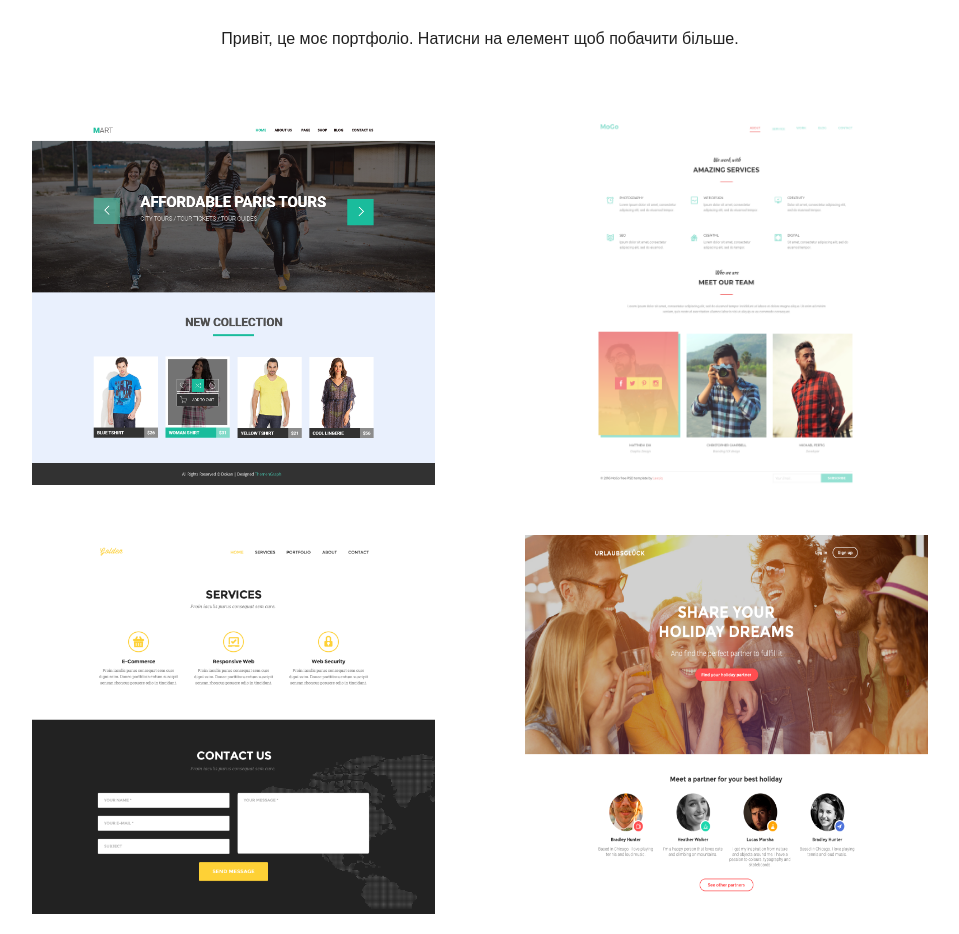
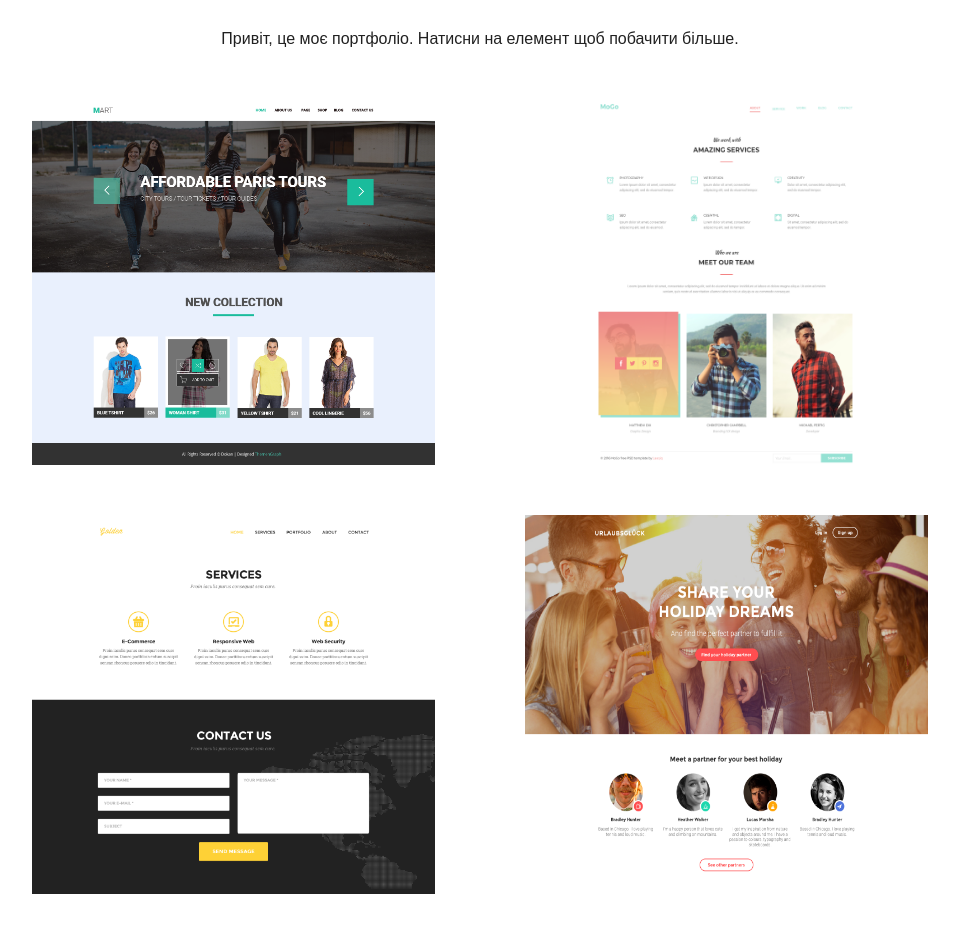
Before and after one commit to andyfomin/andyfomin, a plain HTML site: page portfolio/index.html in a window 1280 px wide. Shown: the whole page, without its empty margins (160-1119 px from the left). Drawn offline with Linux system fonts and the light colour scheme.

Commit message:
fixed margins

```diff
--- a/portfolio/styles.css
+++ b/portfolio/styles.css
@@ -15,10 +15,10 @@ body {
   flex-direction: column;
   align-items: center;
   margin: 0 auto;
+  padding: 30px 0 30px 0;
 }
 
 .header {
-  padding-top: 30px;
 }
 
 span {
@@ -28,7 +28,6 @@ span {
 }
 
 .main {
-  padding: 20px 0 20px 0;
   width: 100%;
   display: flex;
   flex-wrap: wrap;
```
